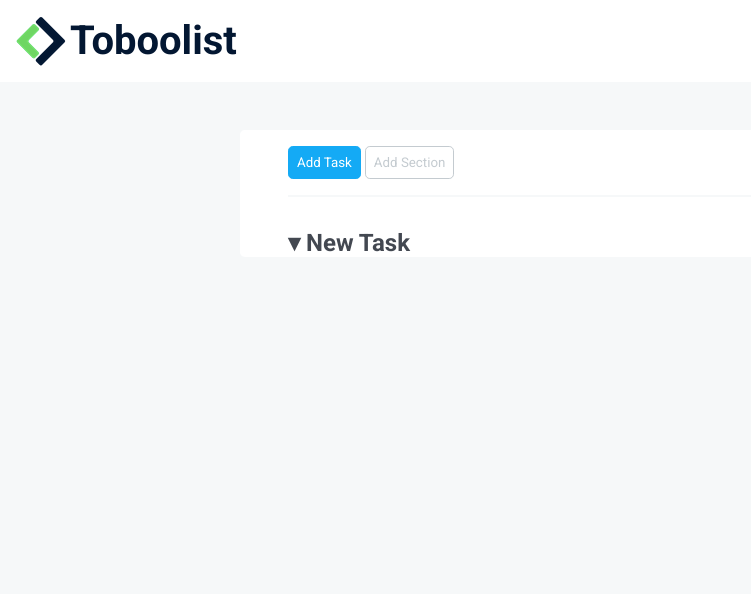
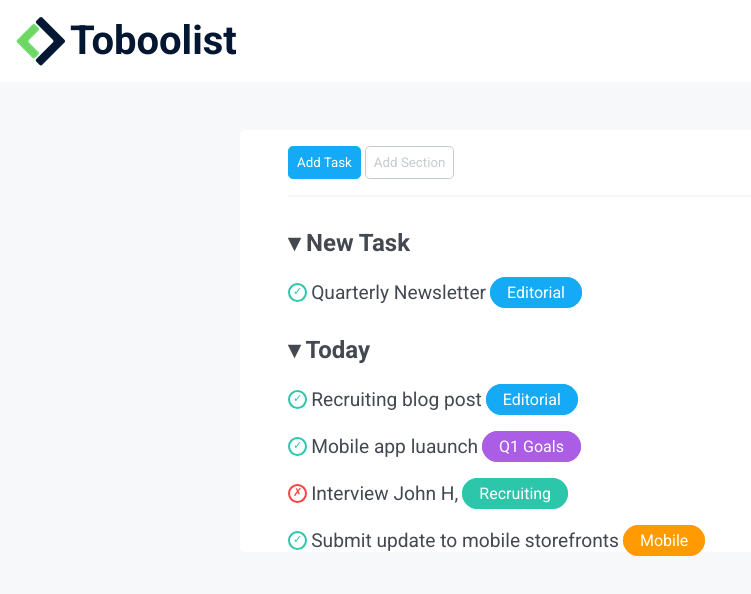
Before and after one commit to DavidePeloso-dev/html-css-toboolist, a plain HTML site: page index.html in a window 1280 px wide. Shown: the whole page, without its empty margins (0-751 px from the left). Drawn offline with Linux system fonts and the light colour scheme.

Commit message:
Complete first 2 section

```diff
--- a/css/style.css
+++ b/css/style.css
@@ -84,3 +84,65 @@ body{
 .list_section{
     margin-top: 2rem;
 }
+
+.check{
+    display: inline-block;
+    width: 1.2rem;
+    height: 1.2rem;
+    border: 2px solid;
+    border-radius: 50%;
+    color: var(--check-color);
+    vertical-align: middle;
+    font-size: 0.7rem;
+    text-align: center;
+}
+
+.cross{
+    display: inline-block;
+    width: 1.2rem;
+    height: 1.2rem;
+    border: 2px solid;
+    border-radius: 50%;
+    color: var(--cross-color);
+    vertical-align: middle;
+    font-size: 0.7rem;
+    text-align: center;
+}
+
+.item{
+    vertical-align: middle;
+    font-size: 1.2rem;
+}
+
+.tag{
+    color: var(--button-text);
+    border: 1px solid;
+    padding: 0.3rem 1rem;
+    vertical-align: middle;
+    border-radius: 1rem;
+
+}
+
+.list_section_items{
+    margin-top: 1.5rem;
+}
+
+.editorial{
+    background-color: var(--editorial-tag);
+    border-color: var(--editorial-tag);
+}
+
+.goals{
+    background-color: var(--goals-tag);
+    border-color: var(--goals-tag);
+}
+
+.recruiting{
+    background-color: var(--recruiting-tag);
+    border-color: var(--recruiting-tag);
+}
+
+.mobile{
+    background-color: var(--mobile-tag);
+    border-color: var(--mobile-tag);
+}
--- a/index.html
+++ b/index.html
@@ -23,9 +23,39 @@
             <button class="add_task button">Add Task</button>
             <button class="add_section button">Add Section</button>
         </div>
-        <section class="list_section">
-            <h2>&blacktriangledown; New Task</h2>
-        </section>
+        <section class="list">
+            <div class="list_section">
+                <h2>&blacktriangledown; New Task</h2>
+                <div class="list_section_items">
+                    <span class="check">&check;</span>
+                    <span class="item">Quarterly Newsletter</span>
+                    <span class="tag editorial">Editorial</span>
+                </div>
+            </div>
+            <div class="list_section">
+                <h2>&blacktriangledown; Today</h2>
+                <div class="list_section_items">
+                    <span class="check">&check;</span>
+                    <span class="item">Recruiting blog post</span>
+                    <span class="tag editorial">Editorial</span>
+                </div>
+                <div class="list_section_items">
+                    <span class="check">&check;</span>
+                    <span class="item">Mobile app luaunch</span>
+                    <span class="tag goals">Q1 Goals</span>
+                </div>
+                <div class="list_section_items">
+                    <span class="cross">&cross;</span>
+                    <span class="item">Interview John H,</span>
+                    <span class="tag recruiting">Recruiting</span>
+                </div>
+                <div class="list_section_items">
+                    <span class="check">&check;</span>
+                    <span class="item">Submit update to mobile storefronts</span>
+                    <span class="tag mobile">Mobile</span>
+                </div>
+            </div>
+         </section>
     </main>
     <!-- /#main -->
 </body>
```
